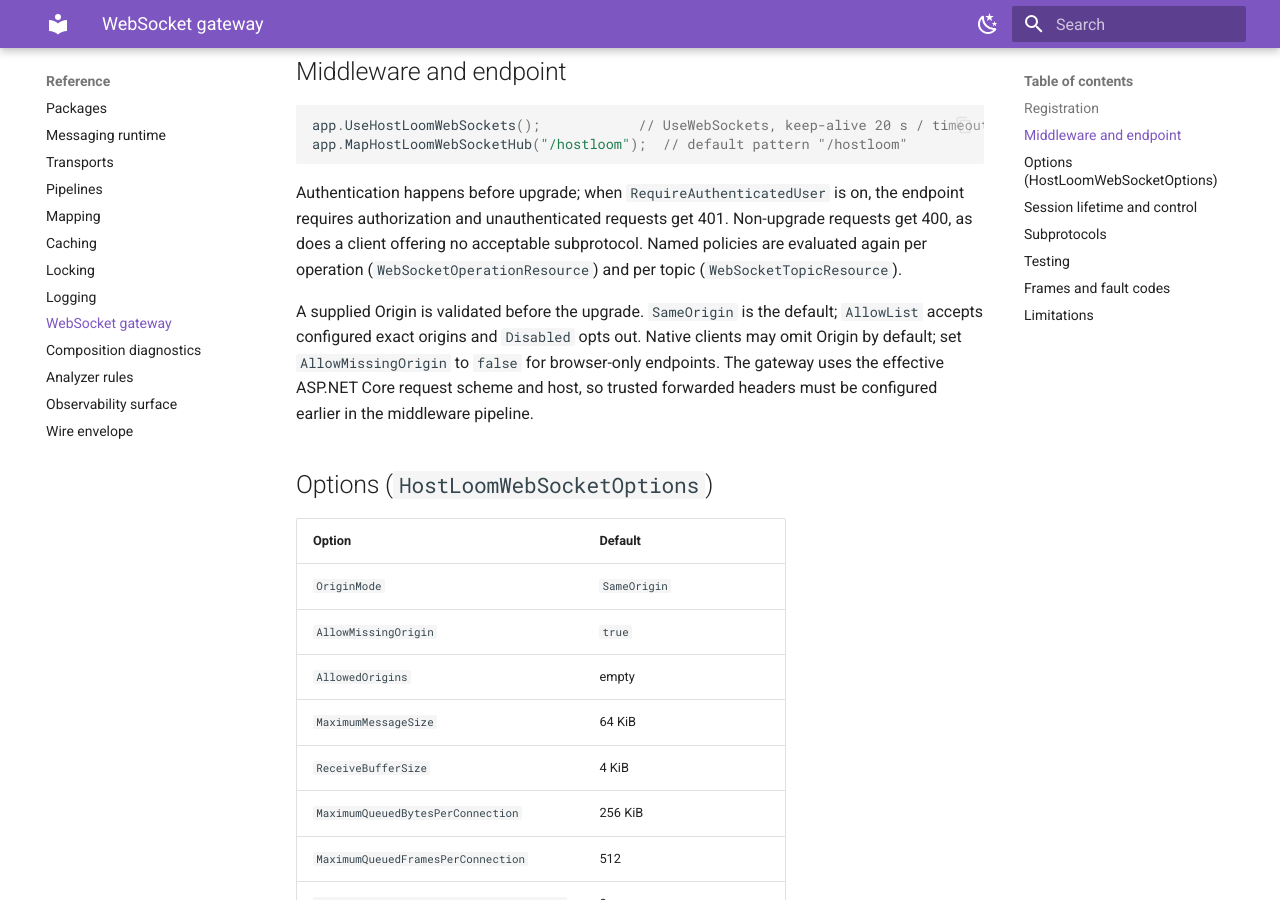
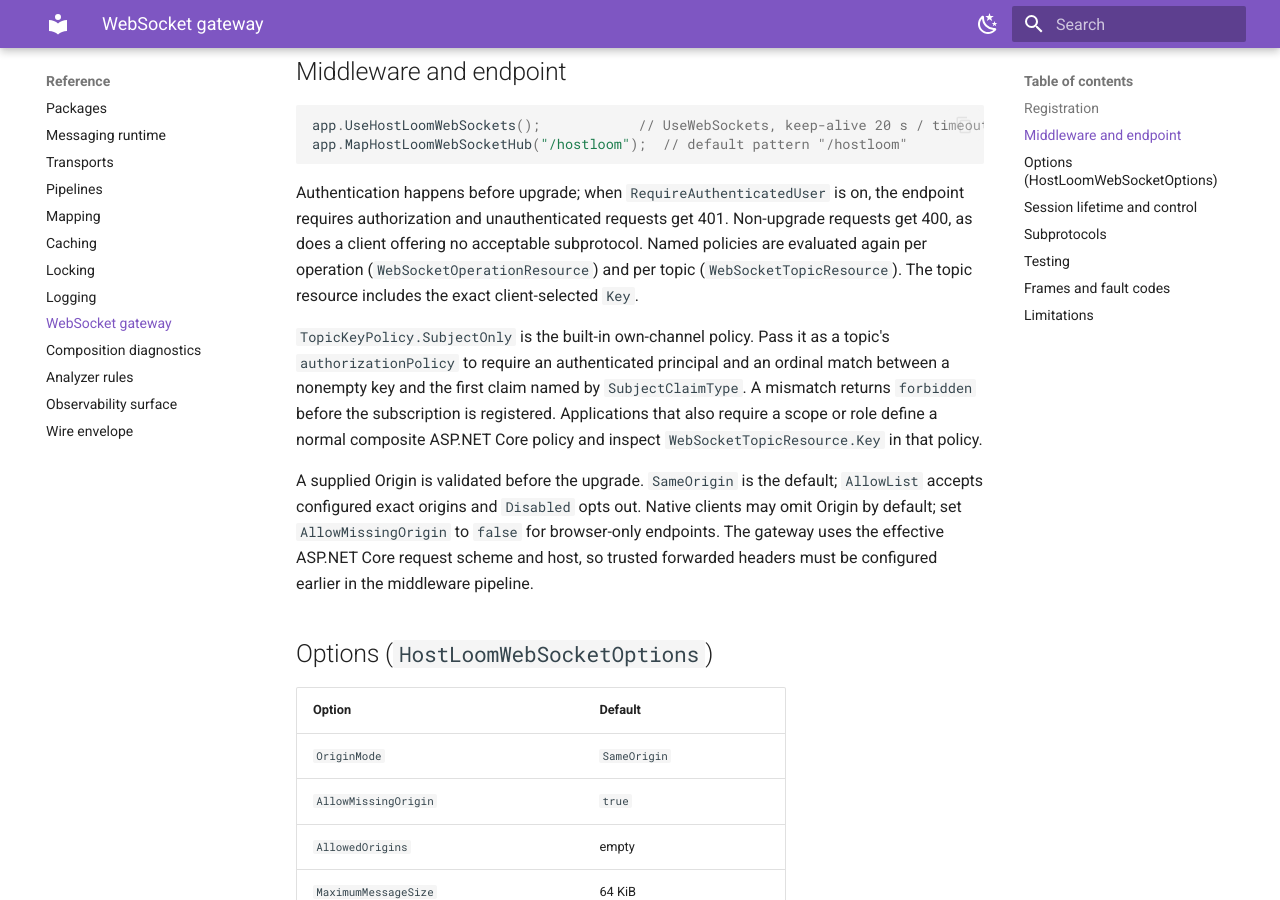
Before and after one commit to kidoz/hostloom, an MkDocs documentation site: the page built from docs/reference/websocket-gateway.md, in a window 1280 px wide and 900 px high, scrolled down 858 px. Built offline with MkDocs 1.6.1 and Material for MkDocs 9.7.7, drawn with Linux system fonts in a browser that asks for light colours.

Commit message:
Document key-aware WebSocket topic authorization

```diff
--- a/docs/reference/websocket-gateway.md
+++ b/docs/reference/websocket-gateway.md
@@ -47,6 +47,13 @@ on, the endpoint requires authorization and unauthenticated requests get
 401. Non-upgrade requests get 400, as does a client offering no
 acceptable subprotocol. Named policies are evaluated again per operation
 (`WebSocketOperationResource`) and per topic (`WebSocketTopicResource`).
+The topic resource includes the exact client-selected `Key`.
+
+`TopicKeyPolicy.SubjectOnly` is the built-in own-channel policy. Pass it as a topic's
+`authorizationPolicy` to require an authenticated principal and an ordinal match between a
+nonempty key and the first claim named by `SubjectClaimType`. A mismatch returns `forbidden` before
+the subscription is registered. Applications that also require a scope or role define a normal
+composite ASP.NET Core policy and inspect `WebSocketTopicResource.Key` in that policy.
 
 A supplied Origin is validated before the upgrade. `SameOrigin` is the default;
 `AllowList` accepts configured exact origins and `Disabled` opts out. Native clients
```
Also changed, not shown: README.md (+4 -0 lines), src/HostLoom.AspNetCore.WebSockets/README.md (+21 -0 lines).
